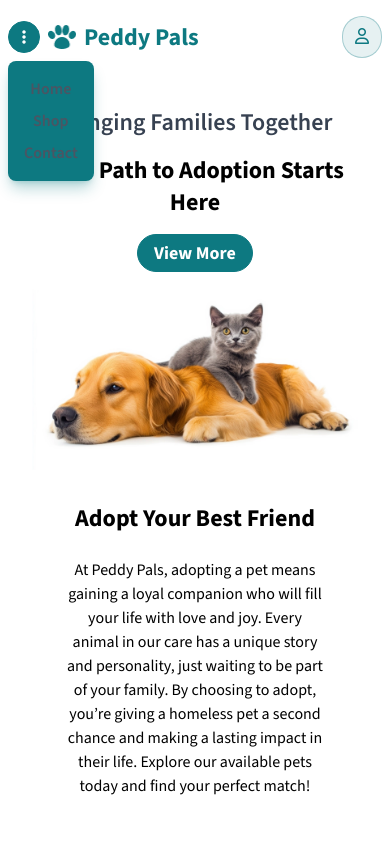
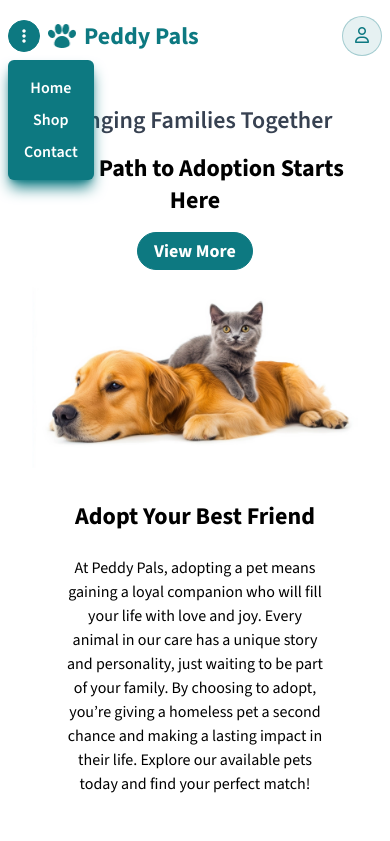
Before and after one commit to nazmul-nhb/peddy-pals, a website built with Vite: page index.html in a window 390 px wide. Both pictures are taken after a click on the button 24 px from the left and 37 px from the top of the page. Shown: the top 841 px of the page. Built offline with nearby package versions, Linux system fonts and the light colour scheme; no server answers.

Commit message:
styled nav menu; fixed toggling issues

```diff
--- a/index.html
+++ b/index.html
@@ -29,25 +29,25 @@
 				<!-- Navigation Menu -->
 				<ul
 					id="nav-menu"
-					class="font-semibold bg-peddy-primary md:bg-transparent md:static md:flex md:flex-row md:items-center md:gap-8 p-4 md:p-0 flex flex-col items-center gap-2 text-gray-600 shadow-lg shadow-peddy-primary/30 rounded-lg md:shadow-none absolute top-[3.5rem] left-2 opacity-0 scale-0 transform origin-top-left transition-all duration-300 ease-out md:opacity-100 md:scale-100"
+					class="font-semibold bg-peddy-primary md:bg-transparent md:static md:flex md:flex-row md:items-center md:gap-8 p-4 md:p-0 flex flex-col items-center gap-2 text-white md:text-gray-600 shadow-lg shadow-peddy-primary rounded-md md:shadow-none absolute top-[3.5rem] left-2 opacity-0 scale-0 transform origin-top-left transition-all duration-300 ease-out md:opacity-100 md:scale-100"
 				>
 					<li>
 						<a
-							class="hover:text-peddy-primary/75 transition-all duration-500"
+							class="hover:text-blue-600 transition-all duration-500"
 							href="#"
 							>Home</a
 						>
 					</li>
 					<li>
 						<a
-							class="hover:text-peddy-primary/75 transition-all duration-500"
+							class="hover:text-blue-600 transition-all duration-500"
 							href="#best-friend"
 							>Shop</a
 						>
 					</li>
 					<li>
 						<a
-							class="hover:text-peddy-primary/75 transition-all duration-500"
+							class="hover:text-blue-600 transition-all duration-500"
 							href="#footer"
 							>Contact</a
 						>
@@ -56,7 +56,7 @@
 
 				<!-- User Icon Button -->
 				<button
-					class="text-peddy-primary border border-peddy-primary/30 bg-peddy-primary/10 p-2 aspect-square w-10 rounded-full hover:bg-peddy-primary hover:text-white transition-all duration-500 mr-2 md:mr-0"
+					class="text-peddy-primary border border-peddy-primary/30 bg-peddy-primary/10 p-1 aspect-square w-10 rounded-full hover:bg-peddy-primary hover:text-white transition-all duration-500 mr-2 md:mr-0"
 				>
 					<i class="fa-regular fa-user"></i>
 				</button>
--- a/src/main.ts
+++ b/src/main.ts
@@ -32,10 +32,11 @@ const navMenu = getElementById("nav-menu");
 const navButton = getElementById("nav-button");
 
 if (navMenu && navButton) {
-	navButton.addEventListener("click", () => {
+	// Toggle the menu on button click
+	navButton.addEventListener("click", (e: MouseEvent) => {
 		// Get button coordinates to position the menu near it
 		const rect = navButton.getBoundingClientRect();
-		navMenu.style.top = `${rect.bottom + 8}px`;
+		navMenu.style.top = `${rect.bottom + 8}px`; // Adjust menu positioning
 		navMenu.style.left = `${rect.left}px`;
 
 		// Toggle between showing and hiding the menu with animation
@@ -46,5 +47,24 @@ if (navMenu && navButton) {
 			navMenu.classList.remove("scale-100", "opacity-100");
 			navMenu.classList.add("scale-0", "opacity-0");
 		}
+
+		// Prevent immediate closing if click is on navButton
+		e.stopPropagation();
+	});
+
+	// Hide the menu when clicking outside of it
+	window.addEventListener("click", (e: MouseEvent) => {
+		// Check if the click is outside the navMenu
+		if (!navMenu.contains(e.target as Node)) {
+			// Hide the menu if it is open
+			if (navMenu.classList.contains("scale-100")) {
+				navMenu.classList.remove(
+					"scale-100",
+					"opacity-100",
+					"text-white"
+				);
+				navMenu.classList.add("scale-0", "opacity-0");
+			}
+		}
 	});
 }
```
